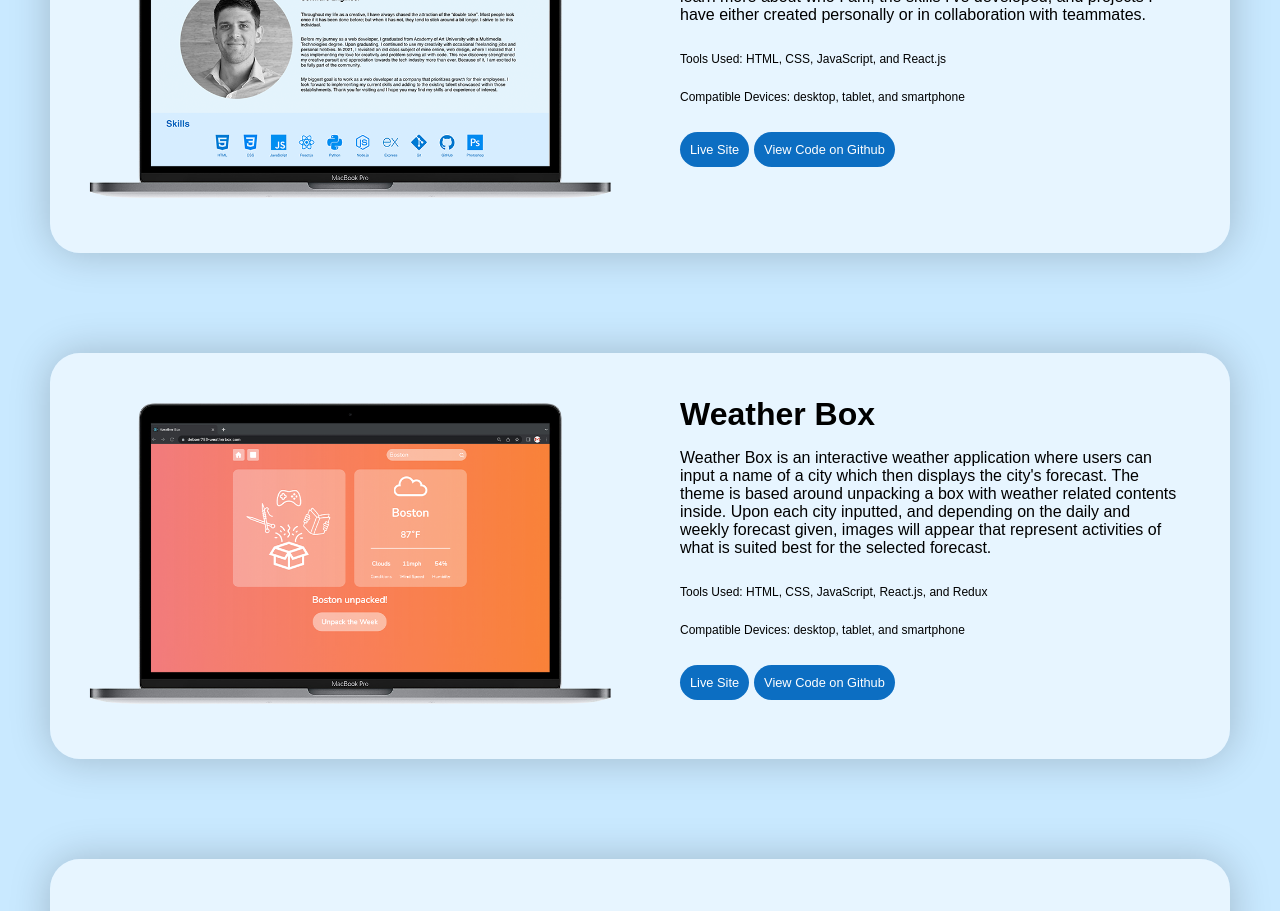
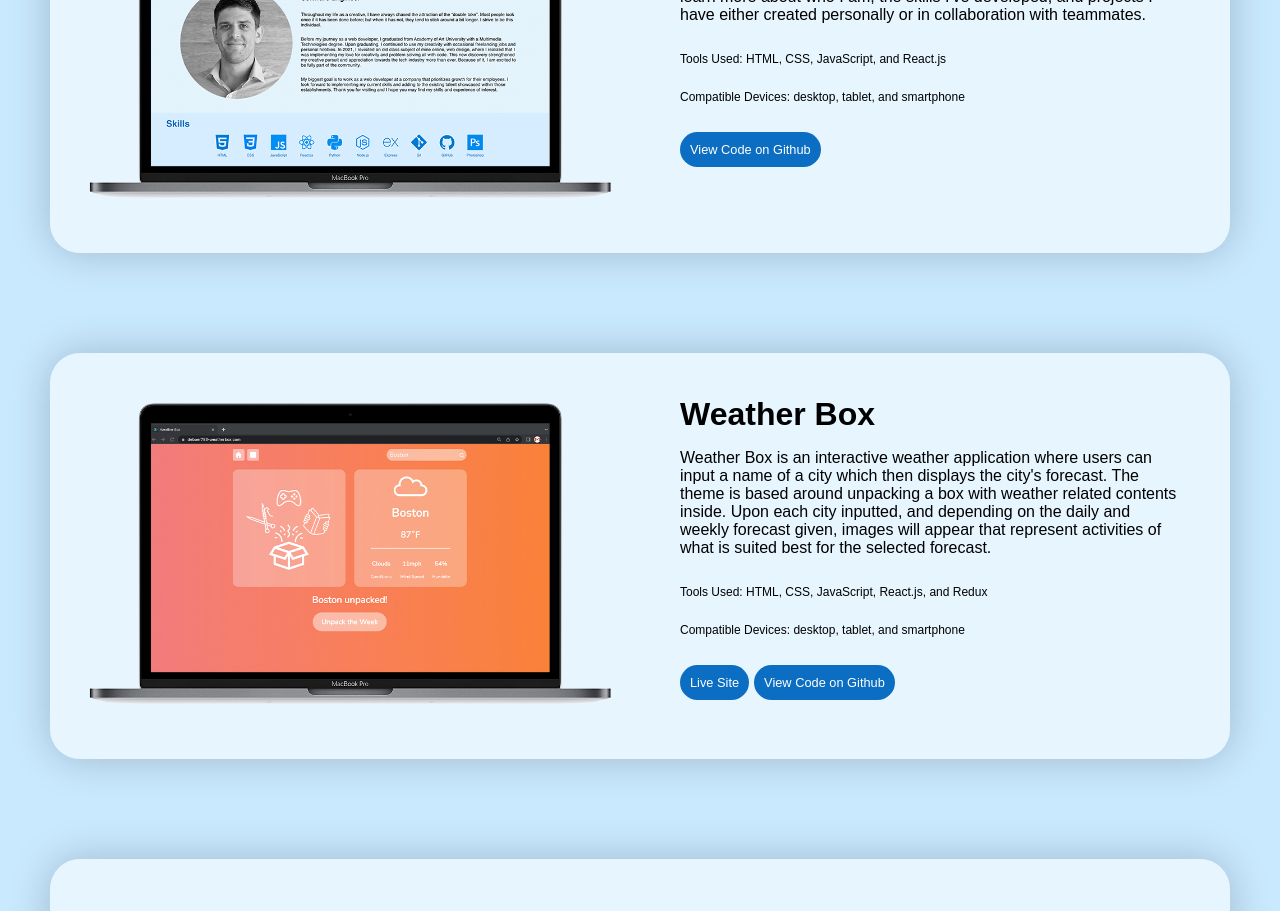
Before and after one commit to DeBoer753/my-PORTFOLIO, a React (Create React App) app: page / in a window 1280 px wide. Shown: the part 1800-2711 px from the top of the page. Built offline with nearby package versions, Linux system fonts and the light colour scheme.

Commit message:
added portfolio anchor tag for github code

```diff
--- a/src/components/4-Projects/Projects.jsx
+++ b/src/components/4-Projects/Projects.jsx
@@ -27,8 +27,7 @@ export default function Projects() {
                         <p className={styles.projectInfoLanguagesUsed}>Tools Used: HTML, CSS, JavaScript, and React.js</p>
                         <p className={styles.projectInfoLanguagesUsed}>Compatible Devices: desktop, tablet, and smartphone</p>
                         <p>
-                            <button className={styles.projectButtons}>Live Site</button>
-                            <button className={styles.projectButtons}>View Code on Github</button>
+                            <a href='https://github.com/DeBoer753/my-portfolio' target="_blank" rel="noreferrer"><button className={styles.projectButtons}>View Code on Github</button></a>
                         </p>
                     </div>
                 </div>
```
